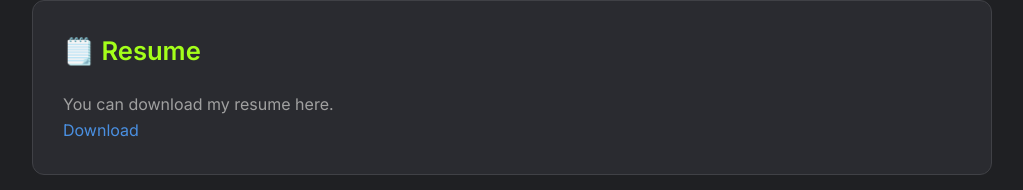
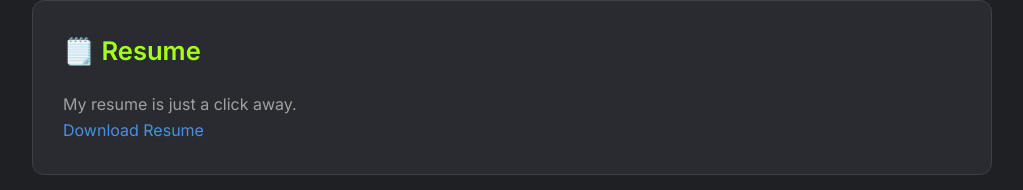
Before and after one commit to ritikdas121/portfolio, a plain HTML site: page index.html in a window 1280 px wide. Shown: the part 1860-2050 px from the top of the page, without its empty margins (128-1151 px from the left). Drawn offline with Linux system fonts and the light colour scheme.

Commit message:
Added Resume Pdf

```diff
--- a/index.html
+++ b/index.html
@@ -37,8 +37,8 @@
 
     <section id="resume">
       <h2>🗒️ Resume</h2>
-      <p>You can download my resume here.</p>
-      <a href="https://drive.google.com/file/d/15Ss-UC4loE1y5bPpoVcQhXptiv5JInWI/view?usp=sharing" target="_blank">Download</a>
+      <p>My resume is just a click away.</p>
+      <a href="Resume [Ritik Kumar Das].pdf" download="">Download Resume</a>
     </section>
 
     <section id="contact">
```
Also changed, not shown: 1 other file.
